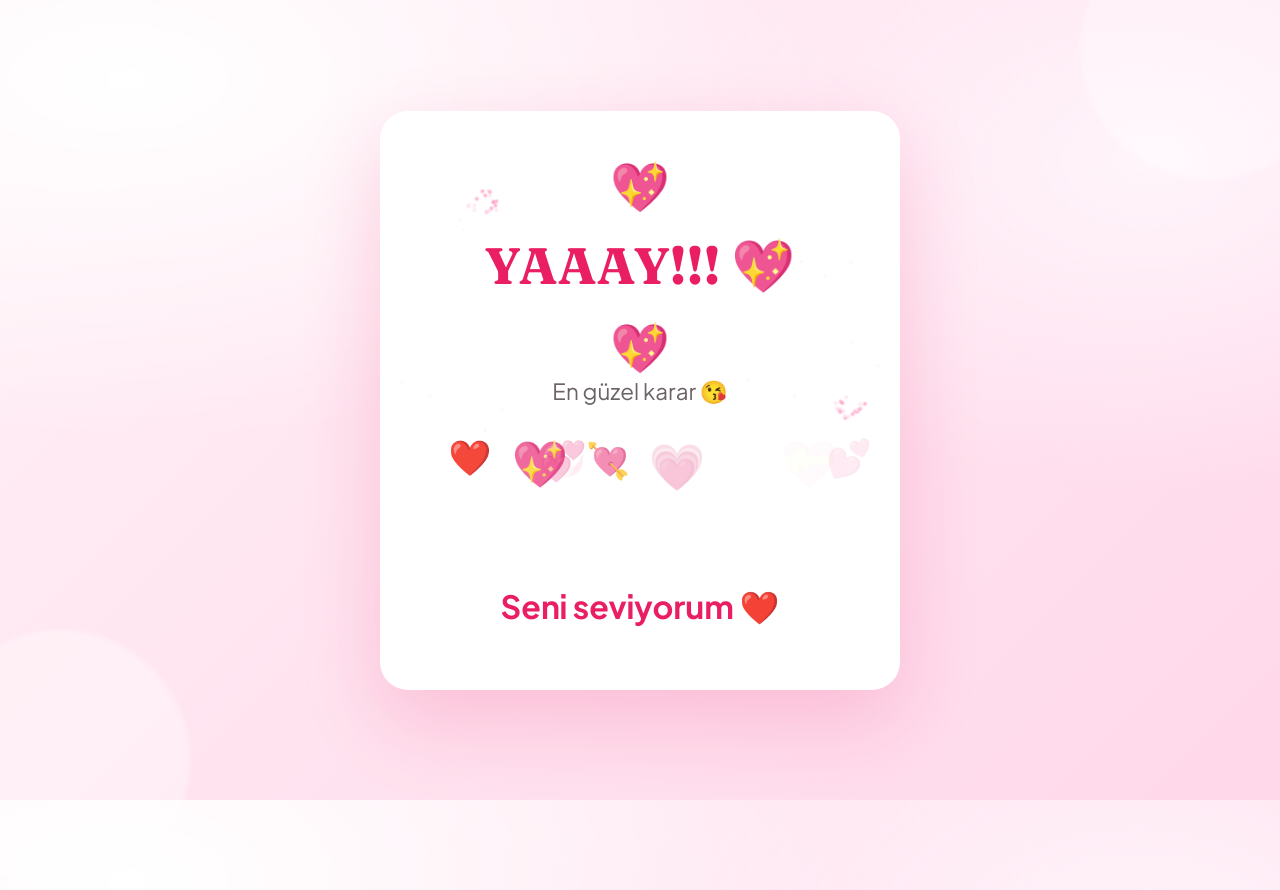
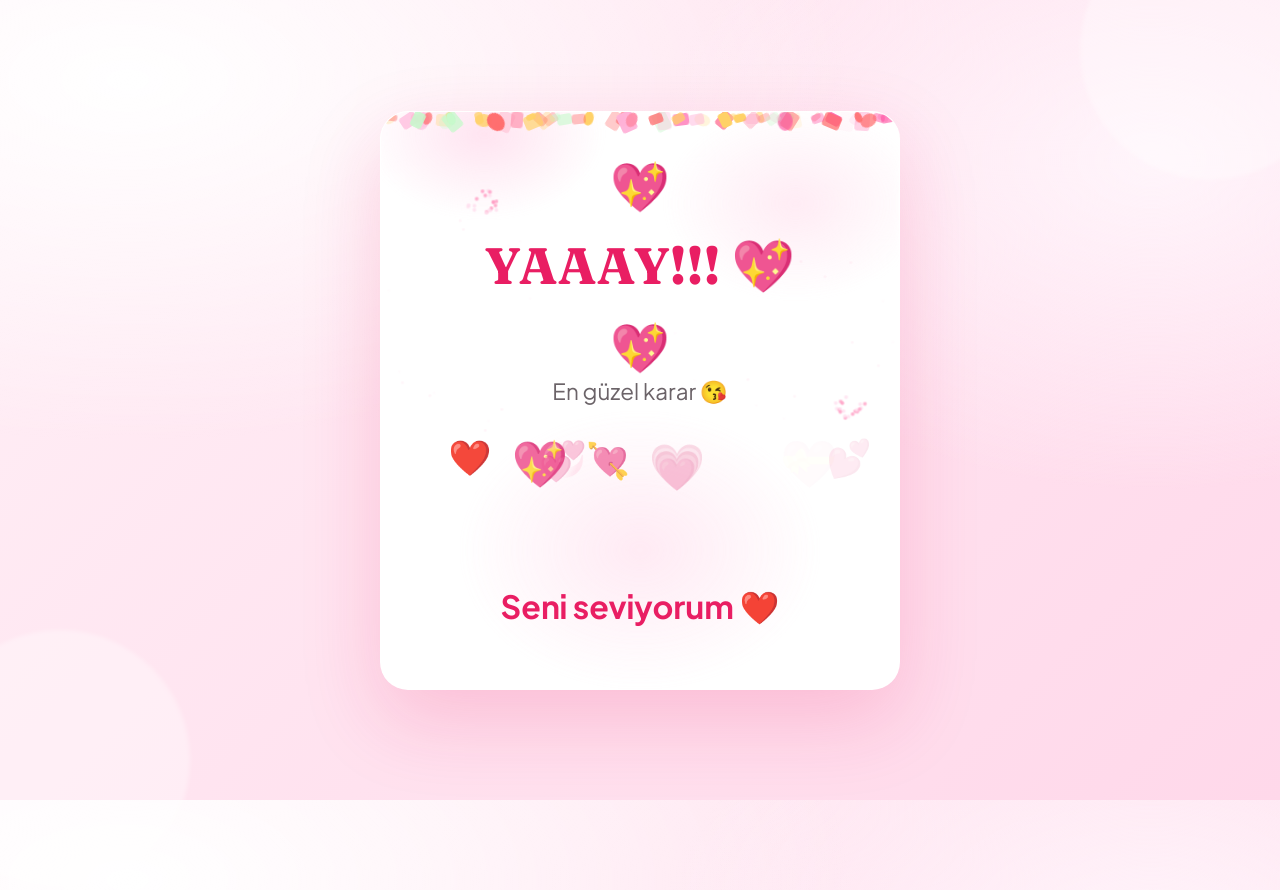
Before and after one commit to mrtsrktt/sevgilimolurmusun, a website: page index.html in a window 1280 px wide. Both pictures are taken after a click on the button "TABİİ Kİ EVET! 😍". Shown: the top 890 px of the page. Drawn offline with Linux system fonts and the light colour scheme.

Commit message:
Add confetti and glow to celebration

```diff
--- a/index.html
+++ b/index.html
@@ -39,6 +39,8 @@
 
     <div class="container hidden" id="celebrationPage">
         <div class="card celebration">
+            <div class="glow-layer"></div>
+            <div class="confetti-layer" id="confettiLayer"></div>
             <div class="fireworks-layer" id="fireworksLayer"></div>
             <div class="hearts">💖</div>
             <h1 class="celebration-title">YAAAY!!! 💖</h1>
--- a/script.js
+++ b/script.js
@@ -20,8 +20,10 @@ const yesBtn = document.getElementById('yesBtn');
 const noBtn = document.getElementById('noBtn');
 const buttonsBox = document.getElementById('buttonsBox');
 const fireworksLayer = document.getElementById('fireworksLayer');
+const confettiLayer = document.getElementById('confettiLayer');
 
 let fireworksTimer = null;
+let confettiTimer = null;
 let lastPos = { x: null, y: null };
 
 const noPhrases = [
@@ -158,6 +160,7 @@ yesBtn.addEventListener('click', function() {
     celebrationPage.classList.remove('hidden');
     window.scrollTo(0, 0);
     startFireworks();
+    startConfetti();
 });
 
 // Sayfa yüklendiğinde animasyon
@@ -221,3 +224,26 @@ function startFireworks() {
         createFirework('right');
     }, 550);
 }
+
+function createConfettiPiece() {
+    if (!confettiLayer) return;
+    const confetti = document.createElement('div');
+    const size = 6 + Math.random() * 10;
+    confetti.className = `confetti ${Math.random() > 0.7 ? 'circle' : ''}`.trim();
+    confetti.style.width = `${size}px`;
+    confetti.style.height = `${size + 4}px`;
+    confetti.style.left = `${Math.random() * 100}%`;
+    confetti.style.background = ['#ff4fa1', '#ffd166', '#ff8fab', '#c7f9cc', '#ffb3d9', '#ff6b6b'][Math.floor(Math.random() * 6)];
+    confetti.style.animationDuration = `${2 + Math.random() * 1.2}s, ${0.8 + Math.random() * 0.8}s`;
+    confettiLayer.appendChild(confetti);
+    setTimeout(() => confetti.remove(), 2800);
+}
+
+function startConfetti() {
+    if (confettiTimer) return;
+    confettiTimer = setInterval(() => {
+        for (let i = 0; i < 12; i++) {
+            createConfettiPiece();
+        }
+    }, 450);
+}
--- a/style.css
+++ b/style.css
@@ -212,6 +212,25 @@ body::after {
     overflow: hidden;
 }
 
+.glow-layer {
+    position: absolute;
+    inset: -20% 0 0 0;
+    background: radial-gradient(200px 140px at 20% 20%, rgba(255, 200, 226, 0.7), transparent 60%),
+        radial-gradient(220px 160px at 80% 30%, rgba(255, 210, 230, 0.6), transparent 60%),
+        radial-gradient(260px 200px at 50% 80%, rgba(255, 190, 220, 0.45), transparent 70%);
+    filter: blur(4px);
+    opacity: 0.9;
+    animation: glowPulse 3s ease-in-out infinite;
+    z-index: 0;
+}
+
+.confetti-layer {
+    position: absolute;
+    inset: 0;
+    pointer-events: none;
+    z-index: 0;
+}
+
 .fireworks-layer {
     position: absolute;
     inset: 0;
@@ -350,6 +369,55 @@ body::after {
     z-index: 1;
 }
 
+@keyframes glowPulse {
+    0%, 100% {
+        opacity: 0.7;
+        transform: scale(1);
+    }
+    50% {
+        opacity: 1;
+        transform: scale(1.05);
+    }
+}
+
+/* Confetti */
+.confetti {
+    position: absolute;
+    width: 10px;
+    height: 14px;
+    border-radius: 3px;
+    opacity: 0.95;
+    animation: confettiFall 2.6s linear forwards, confettiSpin 1.2s linear infinite;
+}
+
+.confetti.circle {
+    width: 10px;
+    height: 10px;
+    border-radius: 50%;
+}
+
+@keyframes confettiFall {
+    0% {
+        transform: translateY(-20px);
+        opacity: 0;
+    }
+    20% {
+        opacity: 1;
+    }
+    100% {
+        transform: translateY(360px);
+        opacity: 0;
+    }
+}
+
+@keyframes confettiSpin {
+    0% {
+        transform: rotate(0deg);
+    }
+    100% {
+        transform: rotate(360deg);
+    }
+}
 /* Fireworks */
 .firework {
     position: absolute;
```
